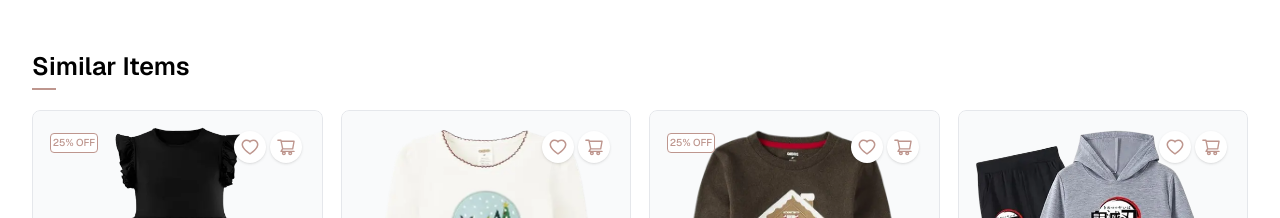
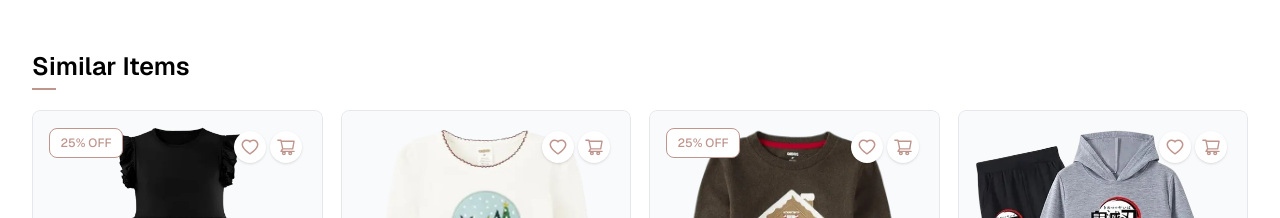
Before and after one commit to mohamed-samir-dev/Next.js-auth-dashboard, a Next.js app: page /category in a window 1280 px wide. Shown: the part 2180-2398 px from the top of the page. Built offline with nearby package versions, Linux system fonts and the light colour scheme.

Commit message:
Fix overlay styles in Similar Items section

```diff
--- a/app/category/components/product-grid/components/ProductCard.tsx
+++ b/app/category/components/product-grid/components/ProductCard.tsx
@@ -13,12 +13,12 @@ export default function ProductCard({ product }: ProductCardProps) {
       <div className="bg-gray-50 p-2 xs:p-3 sm:p-4 border border-gray-200 rounded-lg">
         <div className="relative">
           {product.discount && (
-            <div className="absolute bg-white text-[#BE968E] text-[10px] xs:text-xs font-medium border z-10" style={{
-              width: '48px',
-              height: '20px',
-              top: '6px',
-              left: '1px',
-              borderRadius: '4px',
+            <div className="absolute bg-white text-[#BE968E] text-xs font-medium border z-10" style={{
+              width: '74px',
+              height: '30px',
+              top: '1px',
+              left: '0px',
+              borderRadius: '8px',
               border: '1px solid',
               display: 'flex',
               alignItems: 'center',
```
